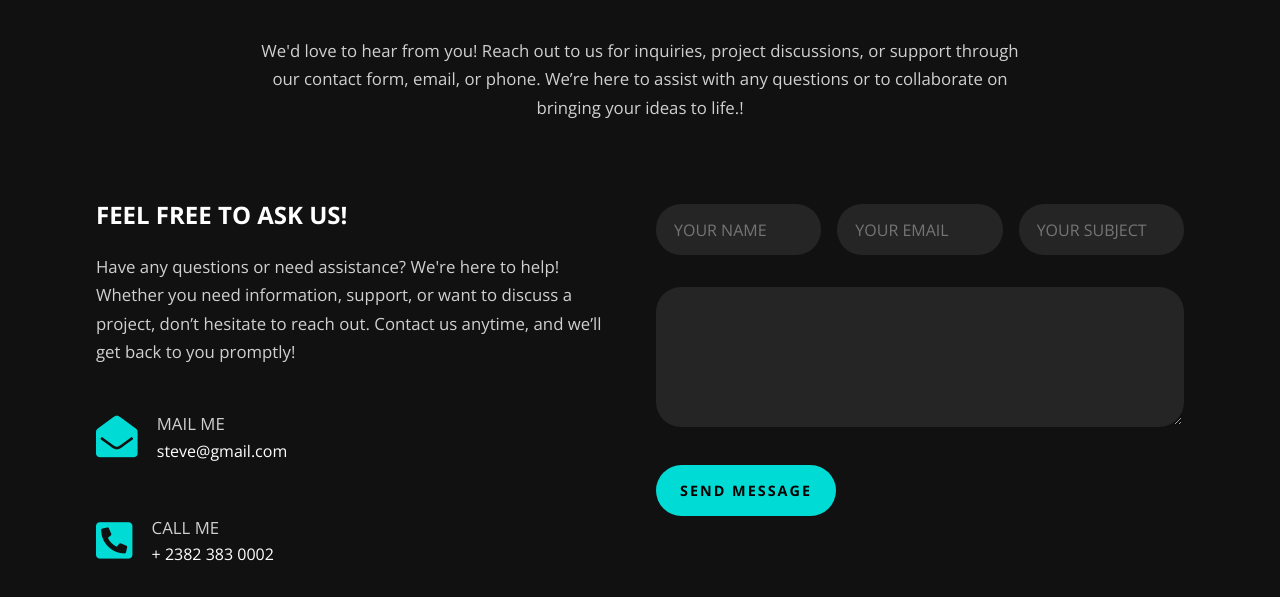
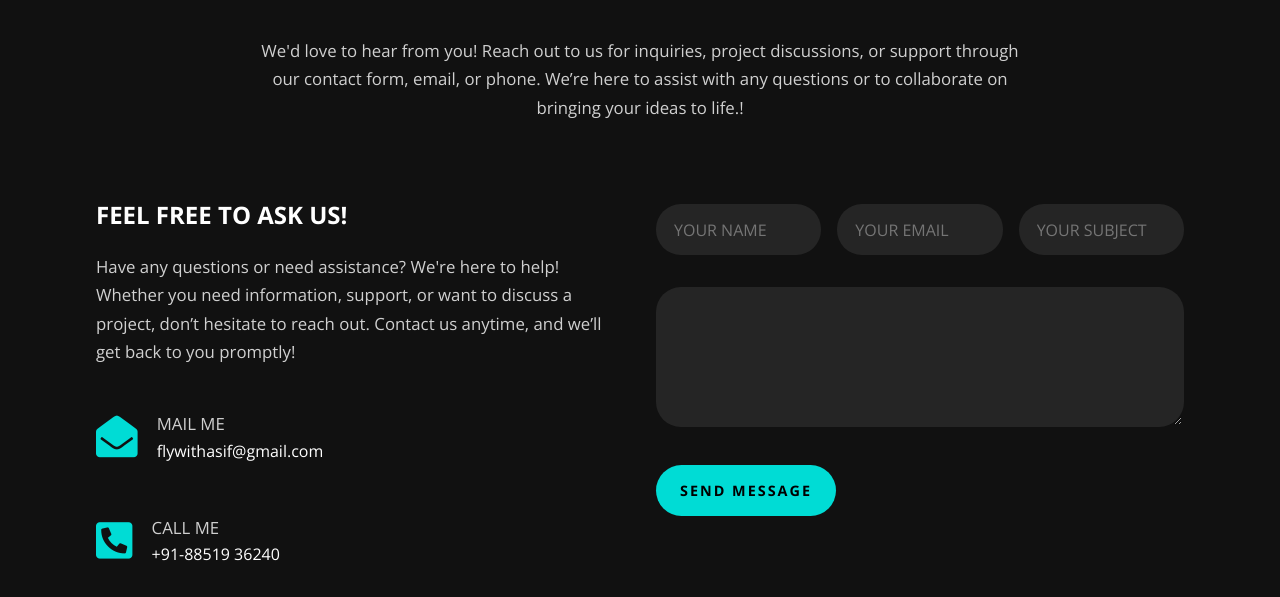
Before and after one commit to flywithasif/my-port-folio, a plain HTML site: page Asif Portfolio Project UM/contact.html in a window 1280 px wide. Shown: the part 77-674 px from the top of the page. Drawn offline with nearby package versions, Linux system fonts and the light colour scheme.

Commit message:
Update contact.html

```diff
--- a/Asif Portfolio Project UM/contact.html
+++ b/Asif Portfolio Project UM/contact.html
@@ -71,7 +71,7 @@
             <span><i class = "fas fa-envelope-open"></i></span>
             <h3>
               <span class = "text">mail me</span> <br>
-              steve@gmail.com
+              flywithasif@gmail.com
             </h3>
           </div>
 
@@ -79,7 +79,7 @@
             <span><i class = "fas fa-phone-square-alt"></i></span>
             <h3>
               <span class = "text">call me</span> <br>
-              + 2382 383 0002
+              +91-88519 36240
             </h3>
           </div>
 
```
